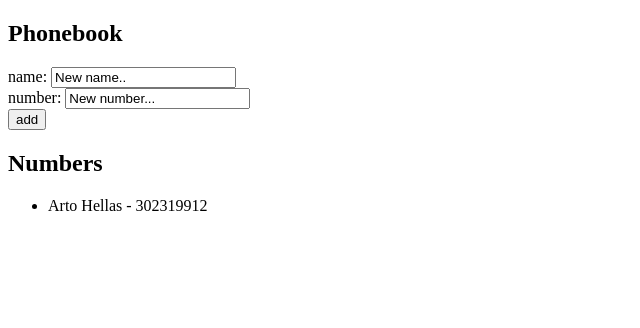
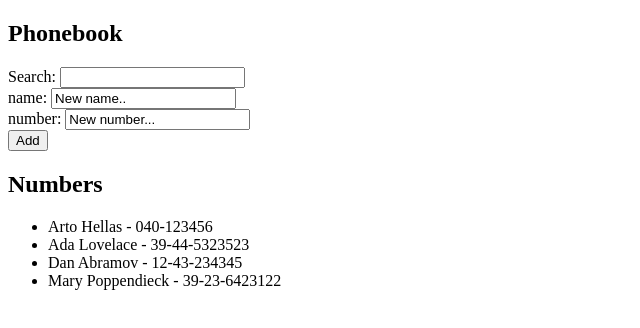
Before and after one commit to ehandresen/fullstackopen, a React (Vite) app in the folder part02/phonebook/: page / in a window 1280 px wide. Shown: the top 328 px of the page, without its empty margins (0-640 px from the left). Built offline with nearby package versions, Linux system fonts and the light colour scheme.

Commit message:
exercise 2.9

```diff
--- a/part02/phonebook/src/App.jsx
+++ b/part02/phonebook/src/App.jsx
@@ -1,28 +1,33 @@
-import { useState } from 'react';
+import { useState, useEffect } from 'react';
 
 const App = () => {
-  const [person, setPerson] = useState([
-    {
-      name: 'Arto Hellas',
-      number: 302319912,
-    },
-  ]);
+  const initialPersons = [
+    { name: 'Arto Hellas', number: '040-123456', id: 1 },
+    { name: 'Ada Lovelace', number: '39-44-5323523', id: 2 },
+    { name: 'Dan Abramov', number: '12-43-234345', id: 3 },
+    { name: 'Mary Poppendieck', number: '39-23-6423122', id: 4 },
+  ];
+
+  const [persons, setPersons] = useState(initialPersons);
   const [newName, setNewName] = useState('New name..');
   const [newNumber, setNewNumber] = useState('New number...');
+  const [searchTerm, setSearchTerm] = useState('');
 
   const handleSubmit = (event) => {
     event.preventDefault();
 
-    if (person.some((person) => person.name === newName)) {
+    if (persons.some((person) => person.name === newName)) {
       alert(`${newName} already exists in the phonebook`);
     } else {
       const newPerson = {
         name: newName,
         number: newNumber,
+        id: persons.length + 1,
       };
 
-      setPerson(person.concat(newPerson));
+      setPersons(persons.concat(newPerson));
       setNewName('');
+      setNewNumber('');
     }
   };
 
@@ -34,12 +39,23 @@
     setNewNumber(event.target.value);
   };
 
+  const handleSearch = (event) => {
+    setSearchTerm(event.target.value.toLowerCase());
+  };
+
+  const filteredPersons = persons.filter((person) =>
+    person.name.toLowerCase().includes(searchTerm)
+  );
+
   return (
     <div>
       <h2>Phonebook</h2>
+      {/* Search */}
+      <label htmlFor="search">Search: </label>
+      <input type="text" id="search" onChange={handleSearch} />
 
       <form onSubmit={handleSubmit}>
-        {/* { Name } */}
+        {/* Name */}
         <div>
           name: <input onChange={handleChange} value={newName} />
         </div>
@@ -49,19 +65,17 @@
         </div>
 
         <div>
-          <button type="submit">add</button>
+          <button type="submit">Add</button>
         </div>
       </form>
 
       <h2>Numbers</h2>
       <ul>
-        {person.map((person) => {
-          return (
-            <li key={person.name}>
-              {person.name} - {person.number}
-            </li>
-          );
-        })}
+        {filteredPersons.map((person) => (
+          <li key={person.id}>
+            {person.name} - {person.number}
+          </li>
+        ))}
       </ul>
     </div>
   );
```
